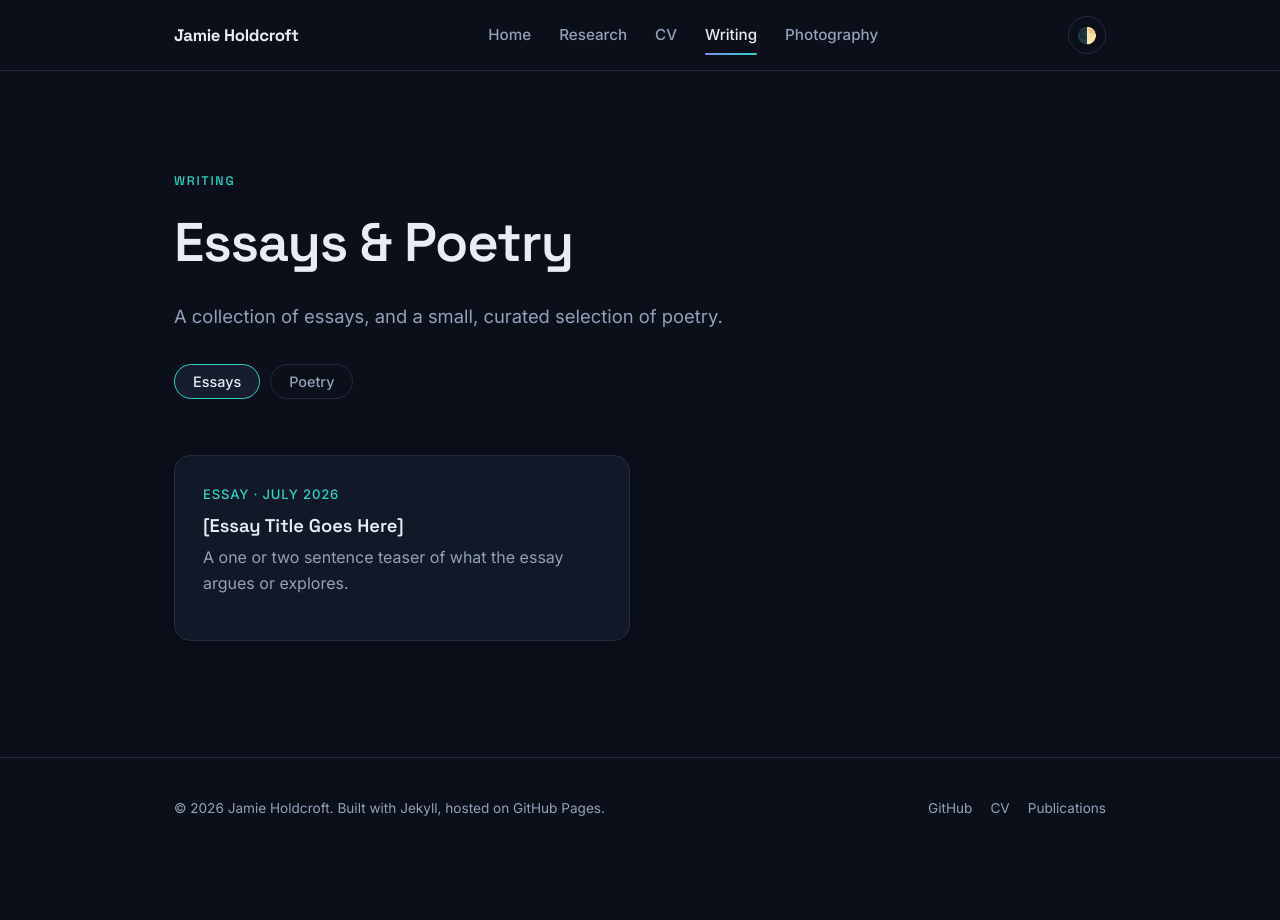
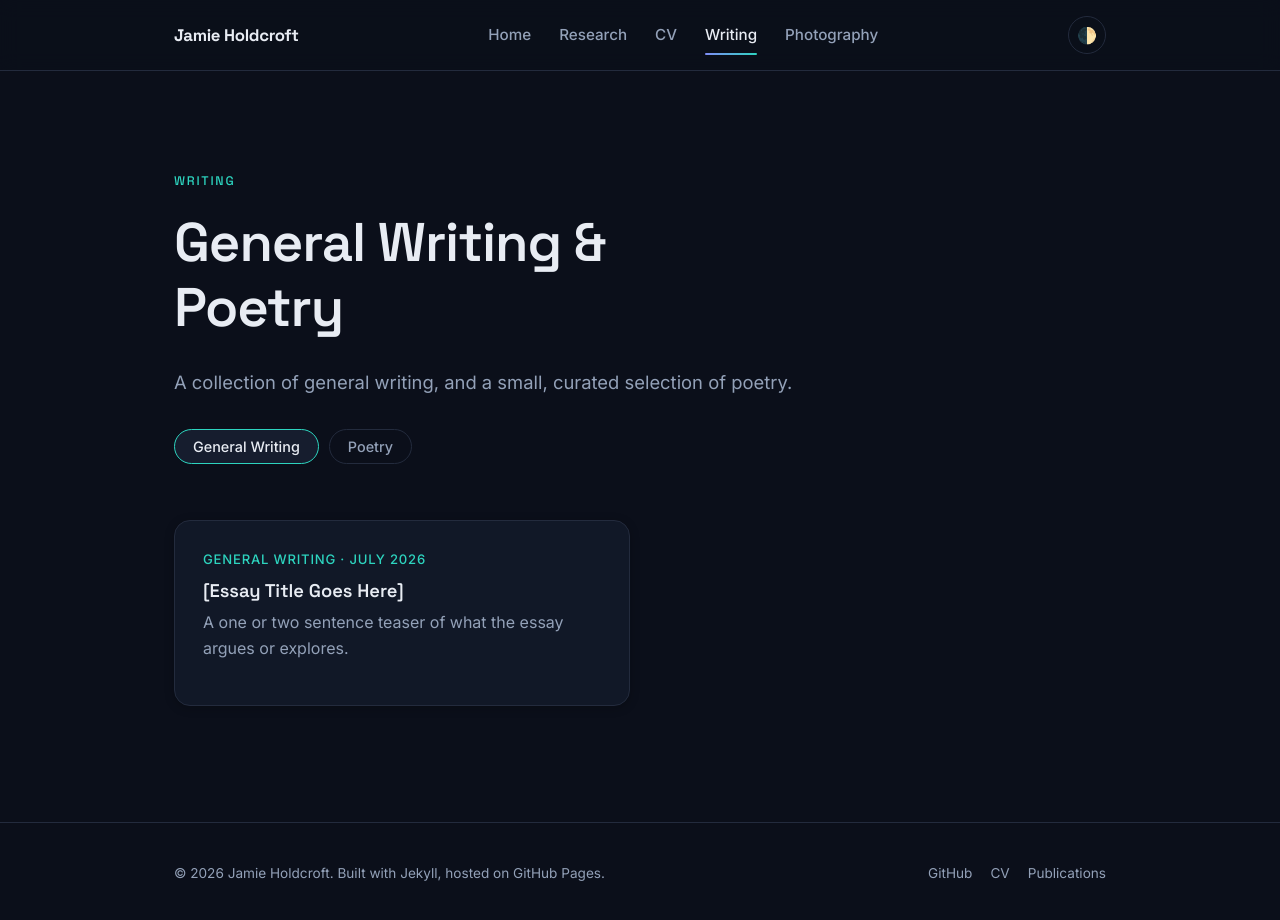
Before and after one commit to JamieHoldcroft/jamieholdcroft.github.io, a Jekyll site: the page built from writing.html, in a window 1280 px wide and 925 px high. Shown: the top 920 px of the window. Built offline with Jekyll 4.4.1, drawn with Linux system fonts in a browser that asks for light colours.

Commit message:
Optimize photo, add white gallery mat, rename Essays to General Writing
- Resize/compress DSC_0383.JPG (6.2MB -> 0.15MB) -- straight-off-camera
  files will make the gallery slow, especially on mobile.
- Gallery photos now sit on a fixed white mat regardless of site theme,
  print-on-white gallery look.
- "Essays" renamed to "General Writing" throughout, since not everything
  written will be philosophy-specific.

```diff
--- a/_layouts/writing-entry.html
+++ b/_layouts/writing-entry.html
@@ -6,7 +6,7 @@
     <a class="back-link" href="{{ '/writing.html' | relative_url }}">← Back to Writing</a>
     <article class="prose">
       <span class="card-meta">
-        {% if page.collection == "poems" %}Poetry{% else %}Essay{% endif %}
+        {% if page.collection == "poems" %}Poetry{% else %}General Writing{% endif %}
         {% if page.date %} · {{ page.date | date: "%B %Y" }}{% endif %}
       </span>
       <h1>{{ page.title }}</h1>
--- a/css/style.css
+++ b/css/style.css
@@ -343,11 +343,16 @@
   margin-bottom: 14px;
   border-radius: var(--radius-sm);
   overflow: hidden;
-  border: 1px solid var(--border);
   cursor: pointer;
-  background: linear-gradient(160deg, var(--bg-elevated), var(--bg-alt));
+  /* Photos sit on a fixed white mat regardless of site theme — a
+     deliberate print-on-white gallery look, not theme-dependent. */
+  background: #ffffff;
+  padding: 10px;
+  box-shadow: var(--shadow-sm);
+  transition: box-shadow 0.2s ease, transform 0.2s ease;
 }
-.gallery-item img { width: 100%; height: auto; display: block; transition: transform 0.3s ease; }
+.gallery-item:hover { box-shadow: var(--shadow); transform: translateY(-2px); }
+.gallery-item img { width: 100%; height: auto; display: block; border-radius: 4px; transition: transform 0.3s ease; }
 .gallery-item:hover img { transform: scale(1.05); }
 
 .lightbox {
--- a/index.html
+++ b/index.html
@@ -47,8 +47,8 @@
       </a>
       <a class="card nav-card" href="{{ '/writing.html' | relative_url }}">
         <span class="card-meta">Writing</span>
-        <h3>Essays &amp; Poetry <span class="arrow">→</span></h3>
-        <p>Philosophy essays and a selection of poetry.</p>
+        <h3>General Writing &amp; Poetry <span class="arrow">→</span></h3>
+        <p>General writing and a selection of poetry.</p>
       </a>
       <a class="card nav-card" href="{{ '/photography.html' | relative_url }}">
         <span class="card-meta">Photography</span>
--- a/writing.html
+++ b/writing.html
@@ -1,17 +1,17 @@
 ---
 layout: default
 title: "Writing — Jamie Holdcroft"
-description: "Essays and poetry by Jamie Holdcroft."
+description: "General writing and poetry by Jamie Holdcroft."
 ---
 <section class="hero" style="padding-bottom: 24px;">
   <div class="container">
     <span class="eyebrow">Writing</span>
-    <h1>Essays &amp; Poetry</h1>
+    <h1>General Writing &amp; Poetry</h1>
     <p class="hero-lede">
-      A collection of essays, and a small, curated selection of poetry.
+      A collection of general writing, and a small, curated selection of poetry.
     </p>
     <div class="writing-toggle">
-      <button class="active" data-target="essays-group">Essays</button>
+      <button class="active" data-target="essays-group">General Writing</button>
       <button data-target="poetry-group">Poetry</button>
     </div>
   </div>
@@ -24,12 +24,12 @@
         {% assign essays = site.essays | sort: "date" | reverse %}
         {% for essay in essays %}
         <div class="card">
-          <span class="card-meta">Essay{% if essay.date %} · {{ essay.date | date: "%B %Y" }}{% endif %}</span>
+          <span class="card-meta">General Writing{% if essay.date %} · {{ essay.date | date: "%B %Y" }}{% endif %}</span>
           <h3><a href="{{ essay.url | relative_url }}">{{ essay.title }}</a></h3>
           <p>{{ essay.excerpt | escape }}</p>
         </div>
         {% else %}
-        <p>No essays yet.</p>
+        <p>No writing yet.</p>
         {% endfor %}
       </div>
     </div>
```
